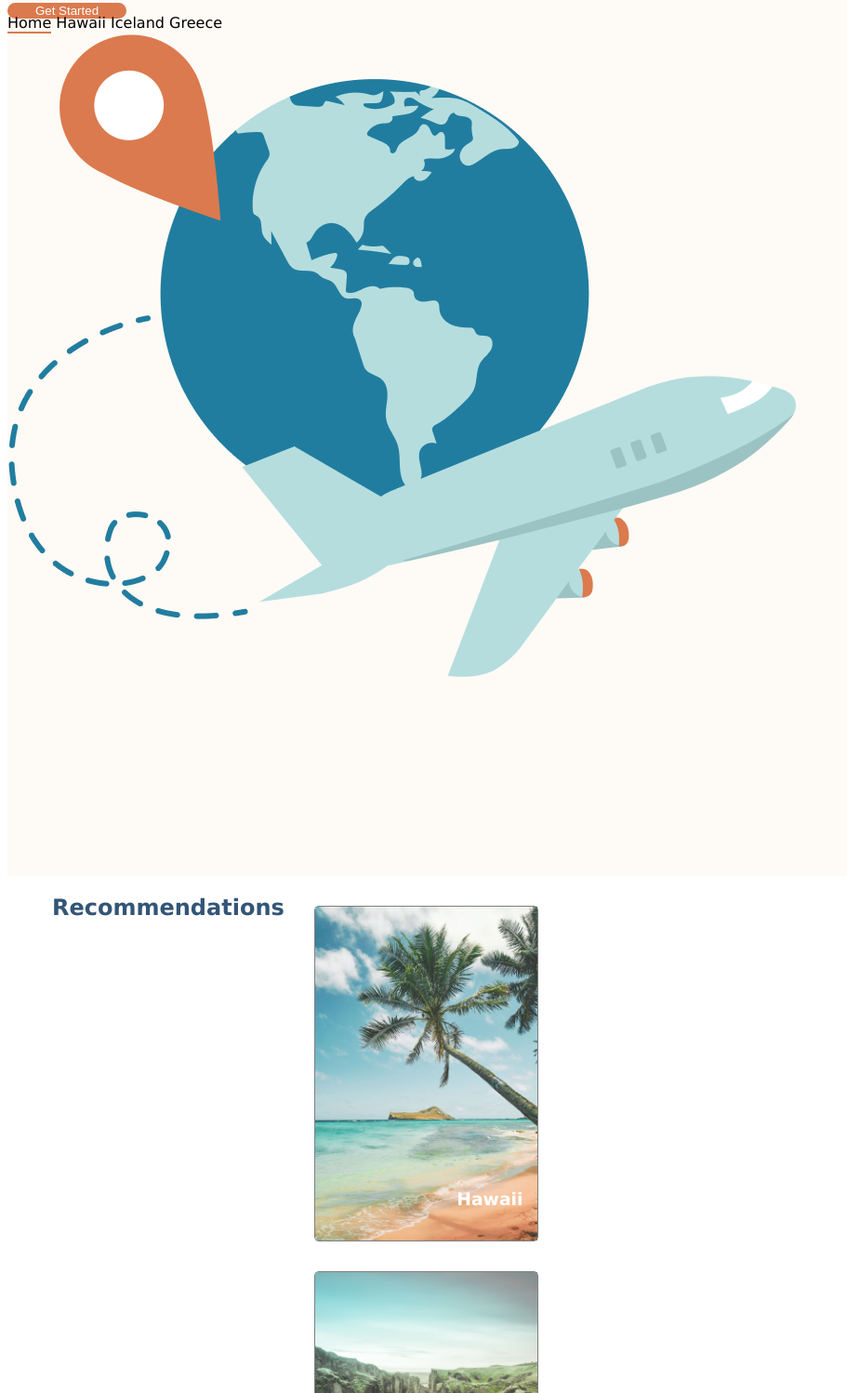
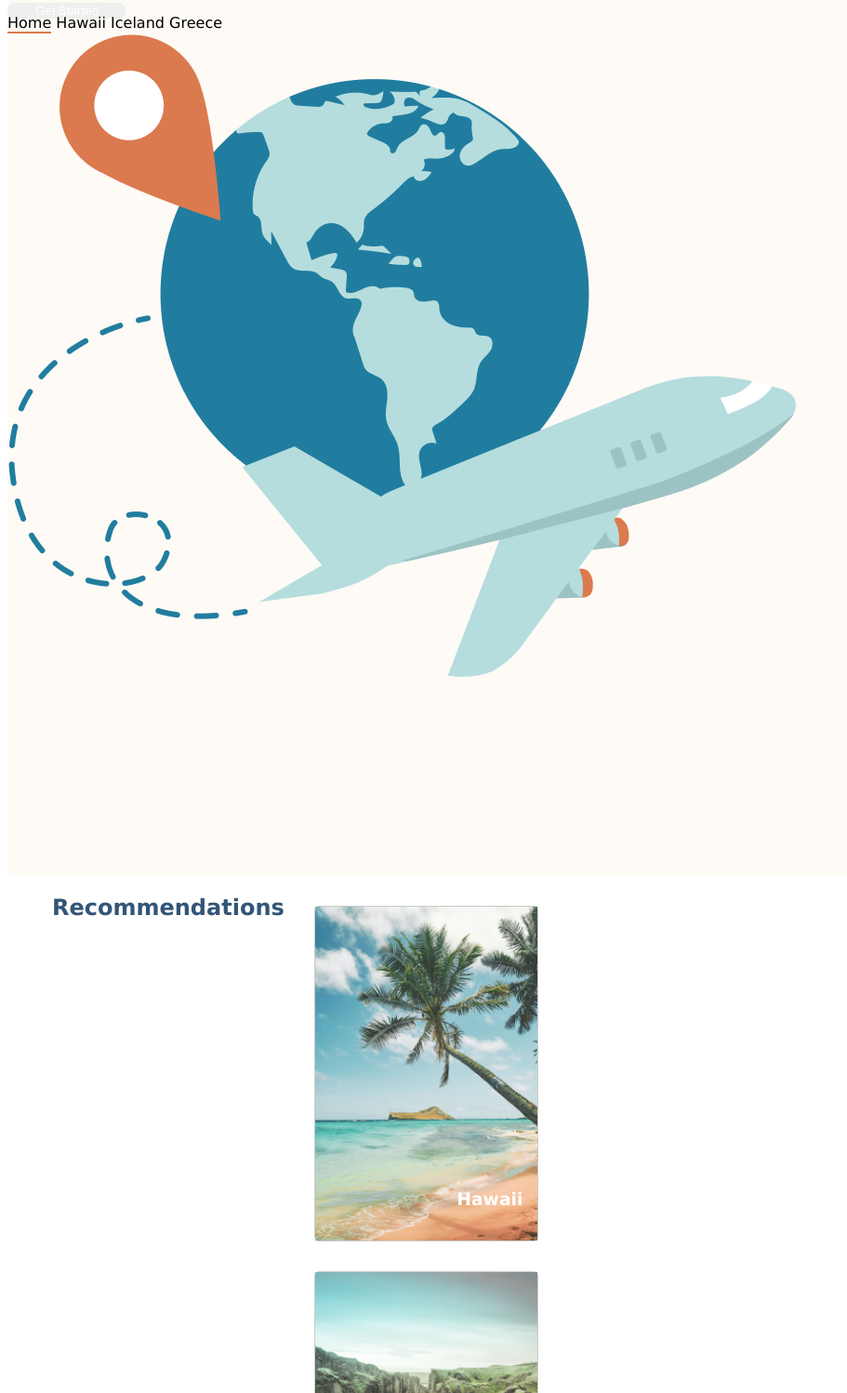
Before and after one commit to hazalsaygili/travel-site, a plain HTML site: page home.html in a window 1280 px wide. Shown: the part 102-1600 px from the top of the page at 93% size, without its empty margins (0-911 px from the left). Drawn offline with Linux system fonts and the light colour scheme.

```diff
--- a/styles/global.css
+++ b/styles/global.css
@@ -41,4 +41,5 @@
 
  .footer{
     height:15rem;
+    background-color: #FEFAF5;
 }
--- a/styles/main.css
+++ b/styles/main.css
@@ -34,7 +34,6 @@
 }
 
 .hero__startButton{
-    background-color: #DB7A4E;
     border-radius: 1rem;
     border-width: 0;
     color: #FFFFFF;
@@ -54,7 +53,7 @@
     flex-direction: row;
     width:25%;
     border-radius:5px;
-    border: 1px solid rgba(0, 0, 0, 0.5);
+    border: 1px solid rgba(0, 0, 0, 0.2);
     margin: 2rem;
     padding:0;
 }
```
